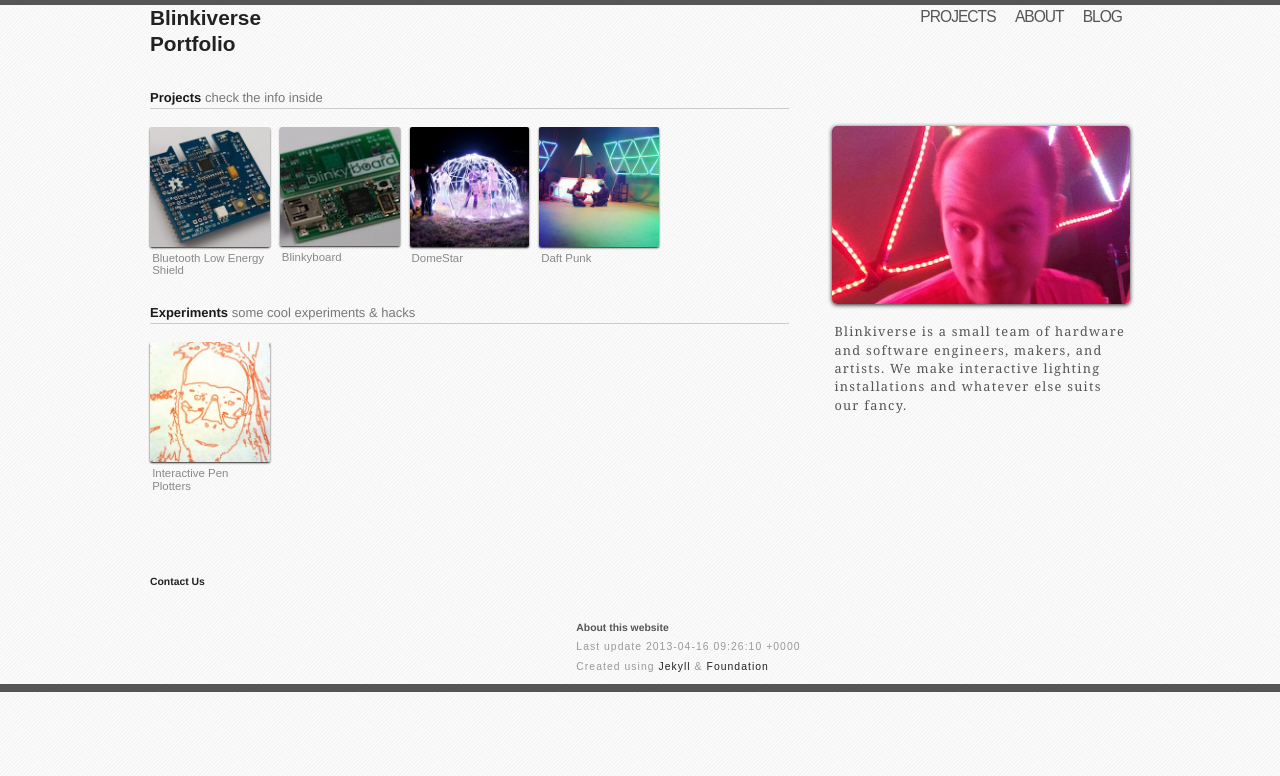
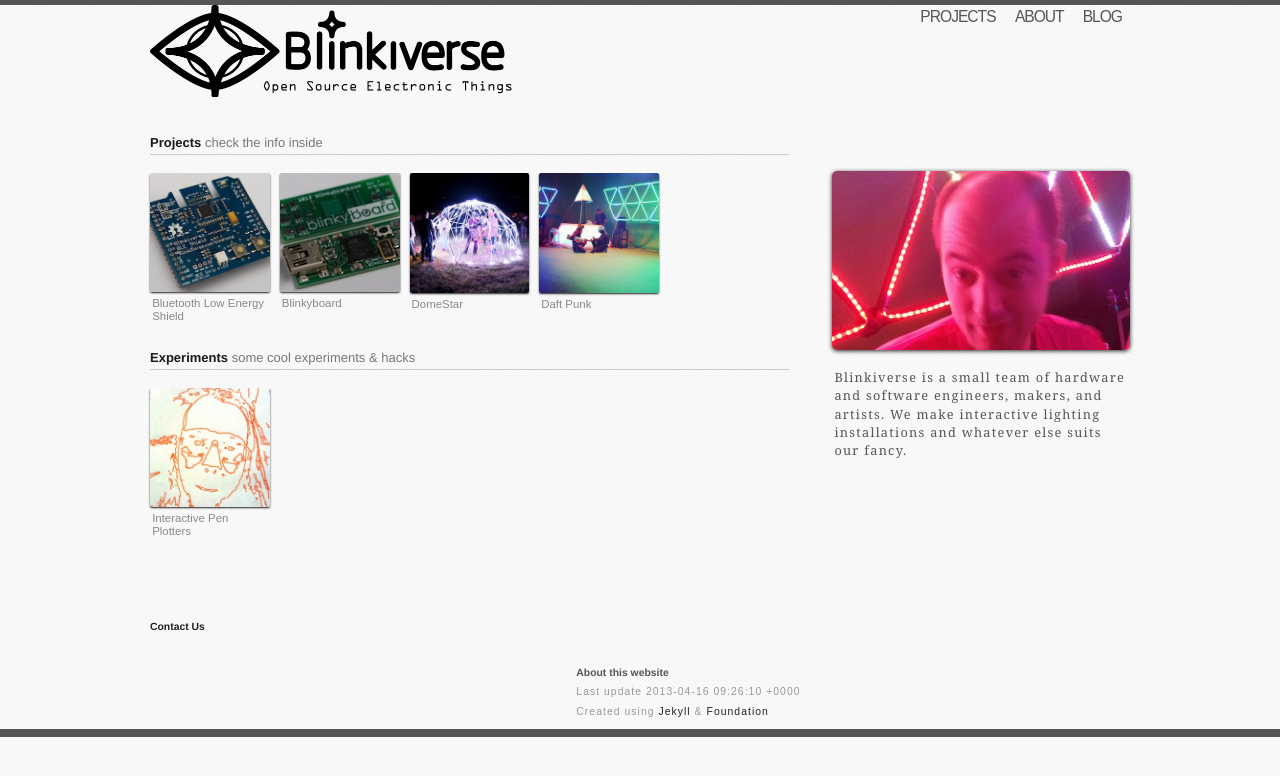
Before and after one commit to jravetch/blinkinlabs.github.io, a Jekyll site: the page built from index.html, in a window 1280 px wide. Shown: the top 776 px of the page. Built offline with Jekyll 4.4.1, drawn with Linux system fonts in a browser that asks for light colours; the list of posts is cut into pages by our own code.

Commit message:
Use logo instead of "Blinkiverse Portfolio"

```diff
--- a/_layouts/default.html
+++ b/_layouts/default.html
@@ -2,8 +2,8 @@
 <html xmlns="http://www.w3.org/1999/xhtml" xml:lang="en" lang="en-us" class="no-js">
 <head>
    <meta http-equiv="content-type" content="text/html; charset=utf-8" />
-   <title> Blinkiverse Portfolio .. {{ page.title }} </title>
-   <meta name="author" content="Blinkiverse Portfolio" />
+   <title> Blinkiverse .. {{ page.title }} </title>
+   <meta name="author" content="Blinkiverse" />
 
 	<meta charset="utf-8" />
 	<!-- Set the viewport width to device width for mobile -->
@@ -20,7 +20,6 @@
 	<script type="text/javascript" src="/javascripts/lightbox.js"></script>
 
 	<script type="text/javascript">
-
 	  var _gaq = _gaq || [];
 	  _gaq.push(['_setAccount', 'UA-38619168-1']);
 	  _gaq.push(['_setDomainName', 'blinkiverse.com']);
@@ -31,28 +30,13 @@
 	    ga.src = ('https:' == document.location.protocol ? 'https://ssl' : 'http://www') + '.google-analytics.com/ga.js';
 	    var s = document.getElementsByTagName('script')[0]; s.parentNode.insertBefore(ga, s);
 	  })();
-
 	</script>
-
-
-
-
   <style>
-
     body {
     -webkit-transform: rotate(0deg) scale(1);
     -webkit-transition-property: all 2s ease-out;
     }
-
-
   </style>
-
-
-
-
-
-
-
 </head>
 <body id = "clouds">
 
@@ -65,15 +49,10 @@
 	<div class="row header book">
 
   		<div class="four columns">
-    		<h1 class="logo">	<a href="/" class="hide-on-phones"> Blinkiverse Portfolio </a></h1>
+      <h1 class="logo">	<a href="/" class="hide-on-phones"><img src="/images/blinkiverse-logo.png" alt="Blinkiverse Logo" title="Blinkiverse | Open Source Electronic Things" /></a></h1>
 
 			<div class="show-on-phones hide-on-desktops hide-on-tablets main_sidebar main_sidebar_mobile">
-				<h1 class="logo logo-mobile"> Blinkiverse Portfolio </h1>
-				<a href="{{ post.url }}/bio">
-<!-- 					<img src="/images/bio/bio.jpeg"
- -->
-
-				</a>
+				<h1 class="logo logo-mobile"><a href="/"><img src="/images/blinkiverse-logo.png" alt="Blinkiverse Logo" title="Blinkiverse | Open Source Electronic Things" /></a></h1>
 
 				<div class="eight columns menu menu-mobile">
 
--- a/stylesheets/web.css
+++ b/stylesheets/web.css
@@ -233,7 +233,7 @@ a:visited {
 	font-family: 'arial', sans-serif;
 	font-size: 1.6em;
 	padding-top: 0px;
-	width:115px;
+	width:363px;
 	text-align: left;
 
 }
```
Also changed, not shown: images/blinkiverse-logo.png (added). Lines whose indentation alone changed are shown as unchanged.
